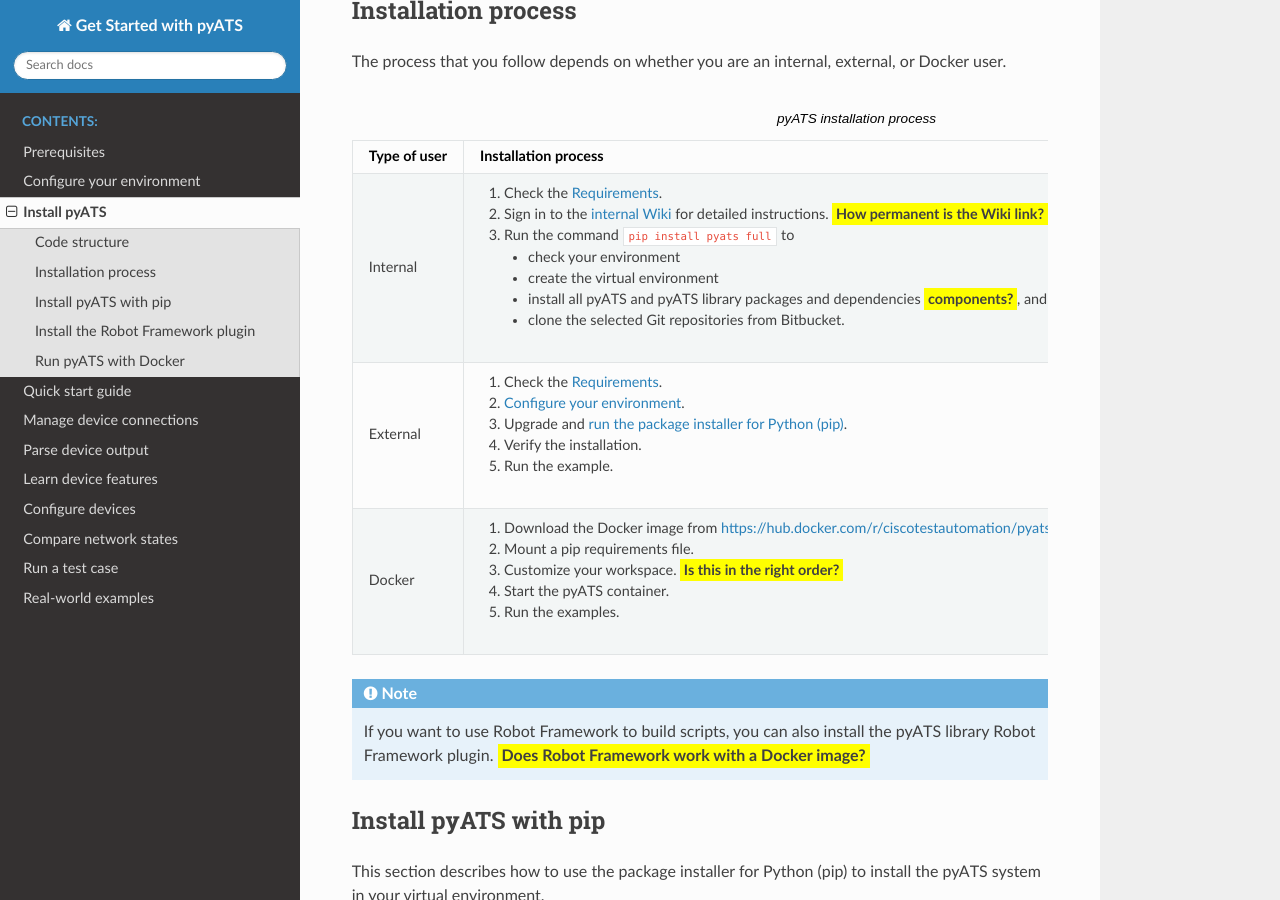
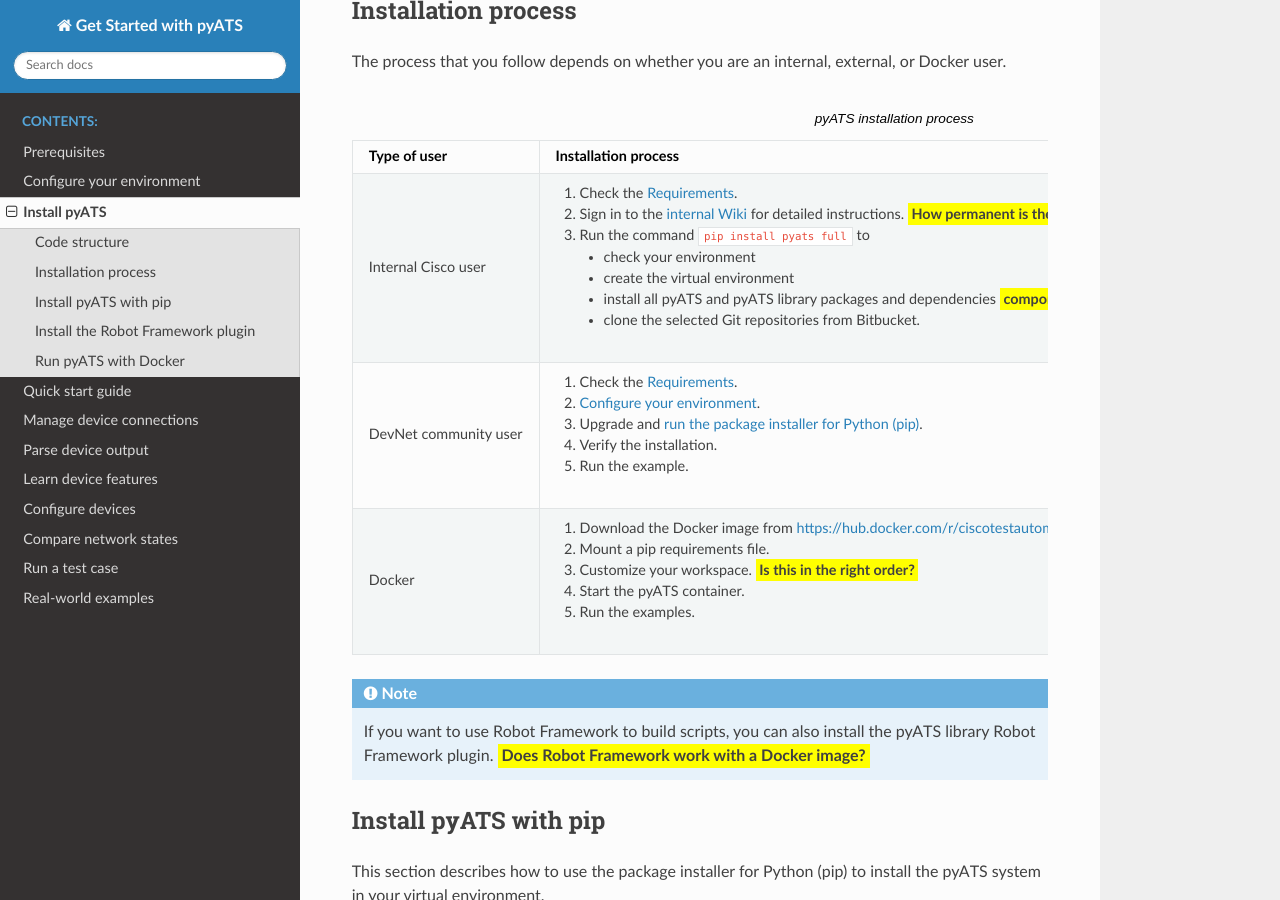
Before and after one commit to CiscoTestAutomation/getting-started, a Sphinx documentation site: the page built from source/install/installpyATS.rst, in a window 1280 px wide and 900 px high, scrolled down 534 px. Built offline with Sphinx 7.4.7 and the Read the Docs theme 2.0.0, drawn with Linux system fonts in a browser that asks for light colours; pages that are not in the unit, such as notebooks, are missing from menus.

Commit message:
Changed "external" to "DevNet community" user lp

```diff
--- a/source/install/installpyATS.rst
+++ b/source/install/installpyATS.rst
@@ -19,7 +19,7 @@
 
    * - Type of user
      - Installation process
-   * - Internal
+   * - Internal Cisco user
      -
          #. Check the :ref:`requirements`.
          #. Sign in to the `internal Wiki <https://wiki.cisco.com/display/PYATS/Installation>`_ for detailed instructions. :question:`How permanent is the Wiki link? Should we keep and maintain the hyperlink here?`
@@ -30,7 +30,7 @@
             * install all |pyATS| and |library| packages and dependencies :question:`components?`, and
             * clone the selected Git repositories from Bitbucket.
 
-   * - External
+   * - DevNet community user
      -
          #. Check the :ref:`requirements`.
          #. :ref:`configure-environment`.
```
